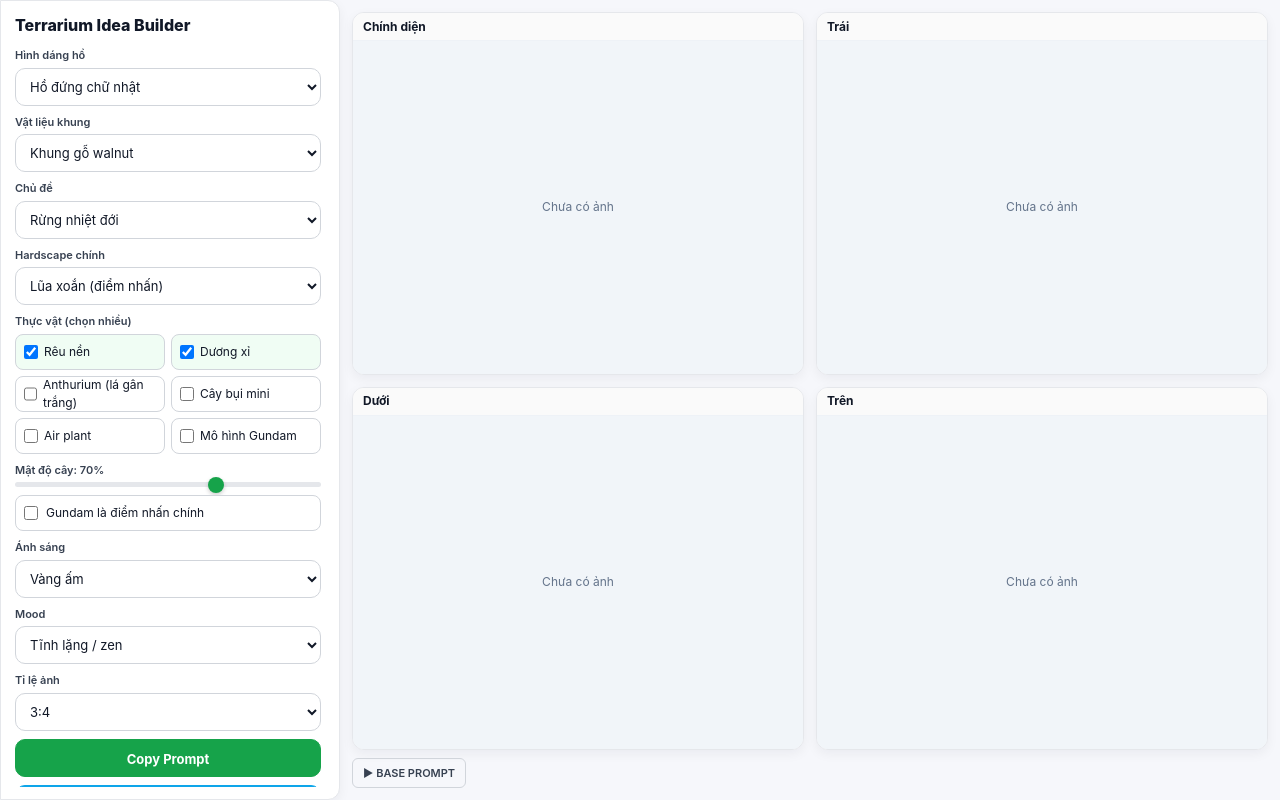
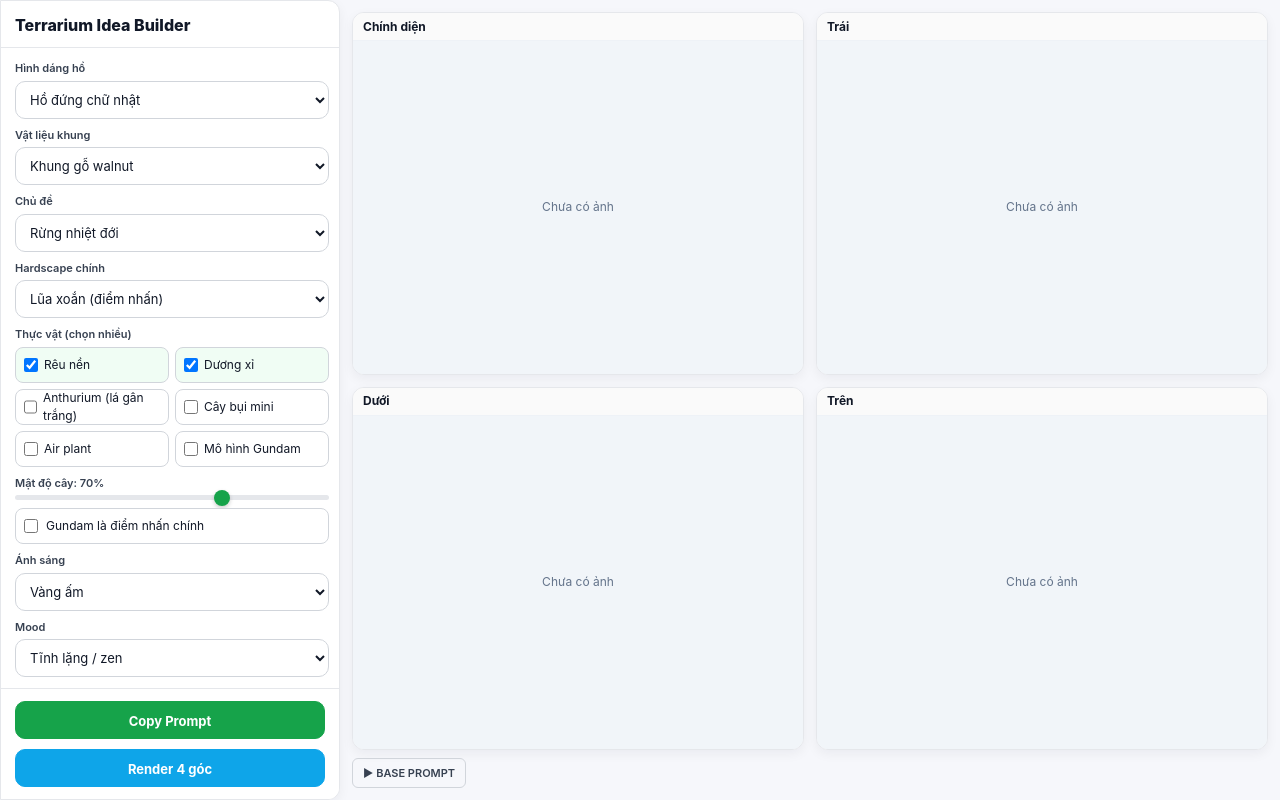
Before and after one commit to voquoctrong2807/terrarium, a React (Vite) app: page / in a window 1280 px wide. Built offline with nearby package versions, Linux system fonts and the light colour scheme.

Commit message:
Fix left panel: ensure action buttons always visible with 3-part layout (Header/ControlsBody/FooterActions)

```diff
--- a/App.tsx
+++ b/App.tsx
@@ -483,7 +483,7 @@ export default function Page() {
       `}</style>
       <div style={{ height: "100vh", display: "grid", gridTemplateColumns: "340px 1fr", background: "#f6f7fb", overflow: "hidden" }}>
       <aside style={{
-        padding: "12px 14px",
+        height: "100vh",
         borderRight: "1px solid #e5e7eb",
         background: "#ffffff",
         overflow: "hidden",
@@ -493,9 +493,26 @@ export default function Page() {
         display: "flex",
         flexDirection: "column",
       }}>
-        <div style={{ fontSize: 16, fontWeight: 800, marginBottom: 10, color: "#111827" }}>Terrarium Idea Builder</div>
+        {/* Header - Cố định trên */}
+        <div style={{
+          padding: "12px 14px 10px 14px",
+          fontSize: 16,
+          fontWeight: 800,
+          color: "#111827",
+          borderBottom: "1px solid #e5e7eb",
+        }}>
+          Terrarium Idea Builder
+        </div>
 
-        <div style={{ display: "grid", gap: 8, flex: 1, overflow: "hidden", paddingRight: "4px" }}>
+        {/* ControlsBody - Có thể scroll */}
+        <div style={{
+          flex: 1,
+          overflow: "auto",
+          padding: "12px 14px",
+          paddingBottom: "12px",
+          paddingRight: "10px",
+        }}>
+          <div style={{ display: "grid", gap: 8 }}>
             <Select label="Hình dáng hồ" value={shape} onChange={setShape} options={OPTIONS.shape} />
 
             <Select label="Vật liệu khung" value={frame} onChange={setFrame} options={OPTIONS.frame} />
@@ -539,7 +556,21 @@ export default function Page() {
             <Select label="Mood" value={mood} onChange={setMood} options={OPTIONS.mood} />
 
             <Select label="Tỉ lệ ảnh" value={aspect} onChange={setAspect} options={OPTIONS.aspect} />
+          </div>
+        </div>
 
+        {/* FooterActions - Cố định dưới, luôn thấy nút */}
+        <div style={{
+          position: "sticky",
+          bottom: 0,
+          background: "#ffffff",
+          padding: "12px 14px",
+          borderTop: "1px solid #e5e7eb",
+          zIndex: 5,
+          display: "flex",
+          flexDirection: "column",
+          gap: 10,
+        }}>
           <button
             onClick={() => navigator.clipboard.writeText(basePrompt)}
             style={{
@@ -553,6 +584,7 @@ export default function Page() {
               fontSize: 13,
               cursor: "pointer",
               transition: "all 0.2s",
+              width: "100%",
             }}
             onMouseEnter={(e) => {
               e.currentTarget.style.background = "#15803d";
@@ -577,6 +609,7 @@ export default function Page() {
               fontSize: 13,
               cursor: "pointer",
               transition: "all 0.2s",
+              width: "100%",
             }}
             onMouseEnter={(e) => {
               e.currentTarget.style.background = "#0284c7";
@@ -603,7 +636,6 @@ export default function Page() {
         }}>
           {VIEWS.map((v) => (
             <PreviewCard
-              key={v.key}
               title={v.title}
               src={images[v.key as keyof typeof images] || ""}
               loading={!!loading[v.key as keyof typeof loading]}
```
Lines whose indentation alone changed are shown as unchanged.
